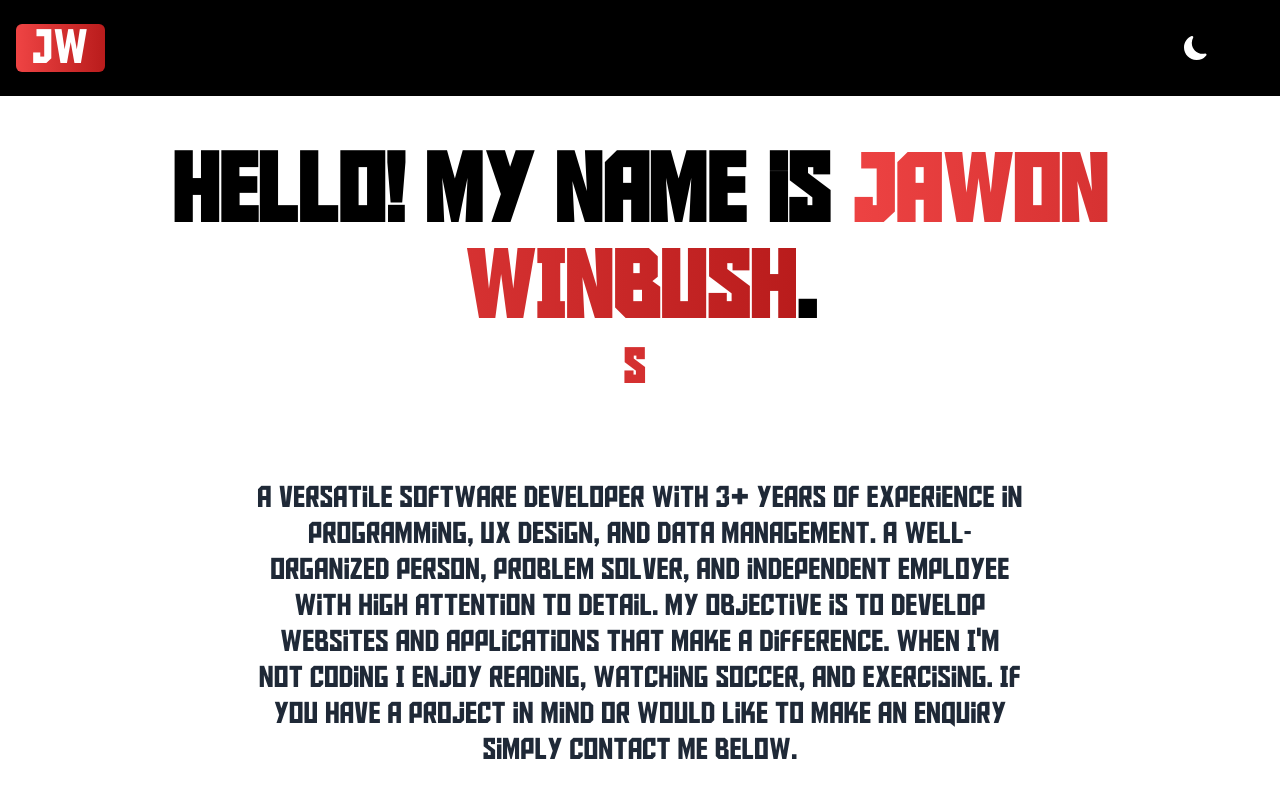
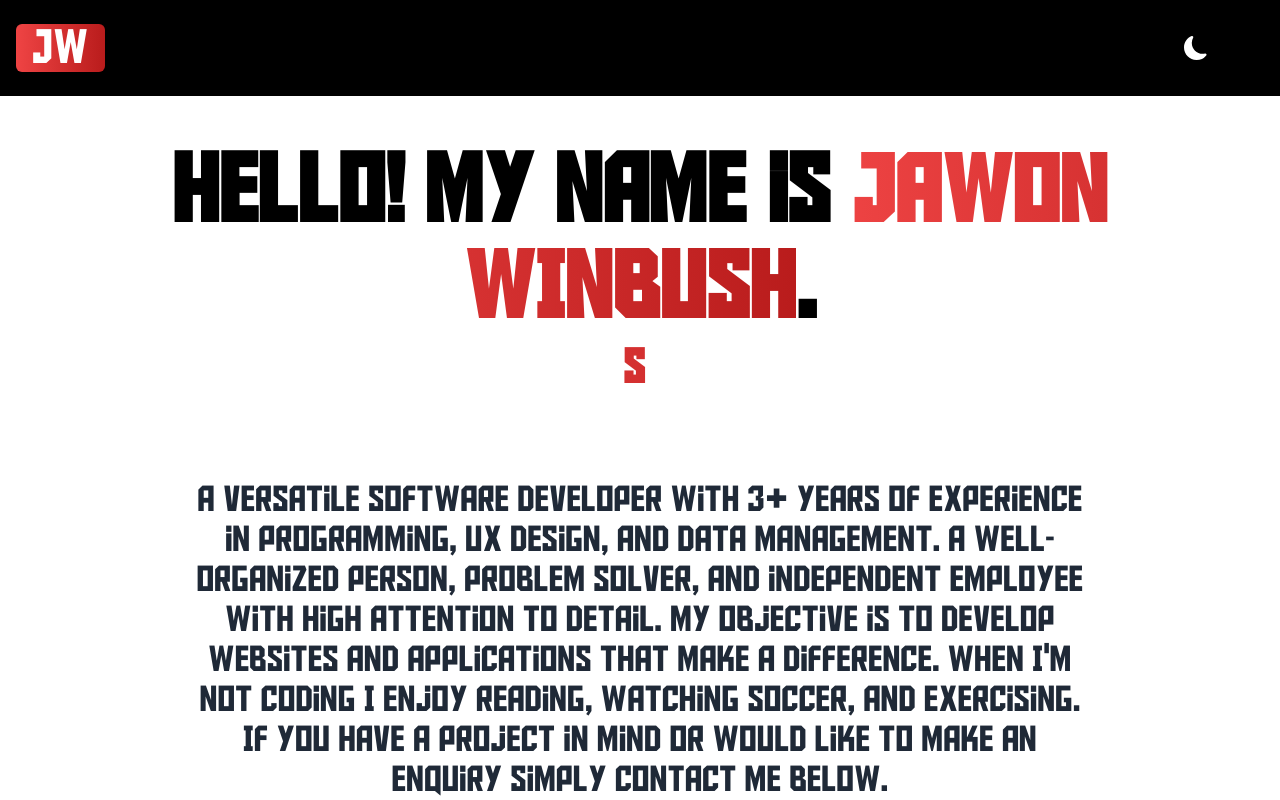
Before and after one commit to jwinbush/portfolio2023, a Next.js app: page / in a window 1280 px wide. Shown: the top 800 px of the page. Built offline with nearby package versions, Linux system fonts and the light colour scheme.

Commit message:
Fixed image

```diff
--- a/pages/index.js
+++ b/pages/index.js
@@ -131,7 +131,7 @@ export default function Home() {
             </h3>
 
             <div className="content md:justify-between justify-center flex pt-10">
-              <p className=" text-gray-800 dark:text-gray-200 max-w-md md:max-w-3xl mx-auto text-lg whitespace-pre-line	md:text-3xl font-light mt-4 md:mt-10 ">
+              <p className=" text-gray-800 dark:text-gray-200 max-w-md md:max-w-4xl mx-auto text-lg whitespace-pre-line	md:text-4xl font-light mt-4 md:mt-10 ">
               A versatile software developer with 3+ years of experience
                 in programming, UX design, and data management. A well-organized
                 person, problem solver, and independent employee with high
--- a/pages/portfolio.js
+++ b/pages/portfolio.js
@@ -1,6 +1,6 @@
-import atomicGaming from "../public/atomiccapture.png";
+// import atomicGaming from "../public/atomiccapture.png";
 import phpRental from "../public/oddrent.png";
-import reactMovie from "../public/InteloHome.png";
+import reactMovie from "../public/cinefilms.png";
 import nextSpotify from "../public/nextSpotify.jpg";
 import HoverVideoPlayer from "react-hover-video-player";
 
```
Also changed, not shown: 1 other file (tests, documents, lock files or other folders).
